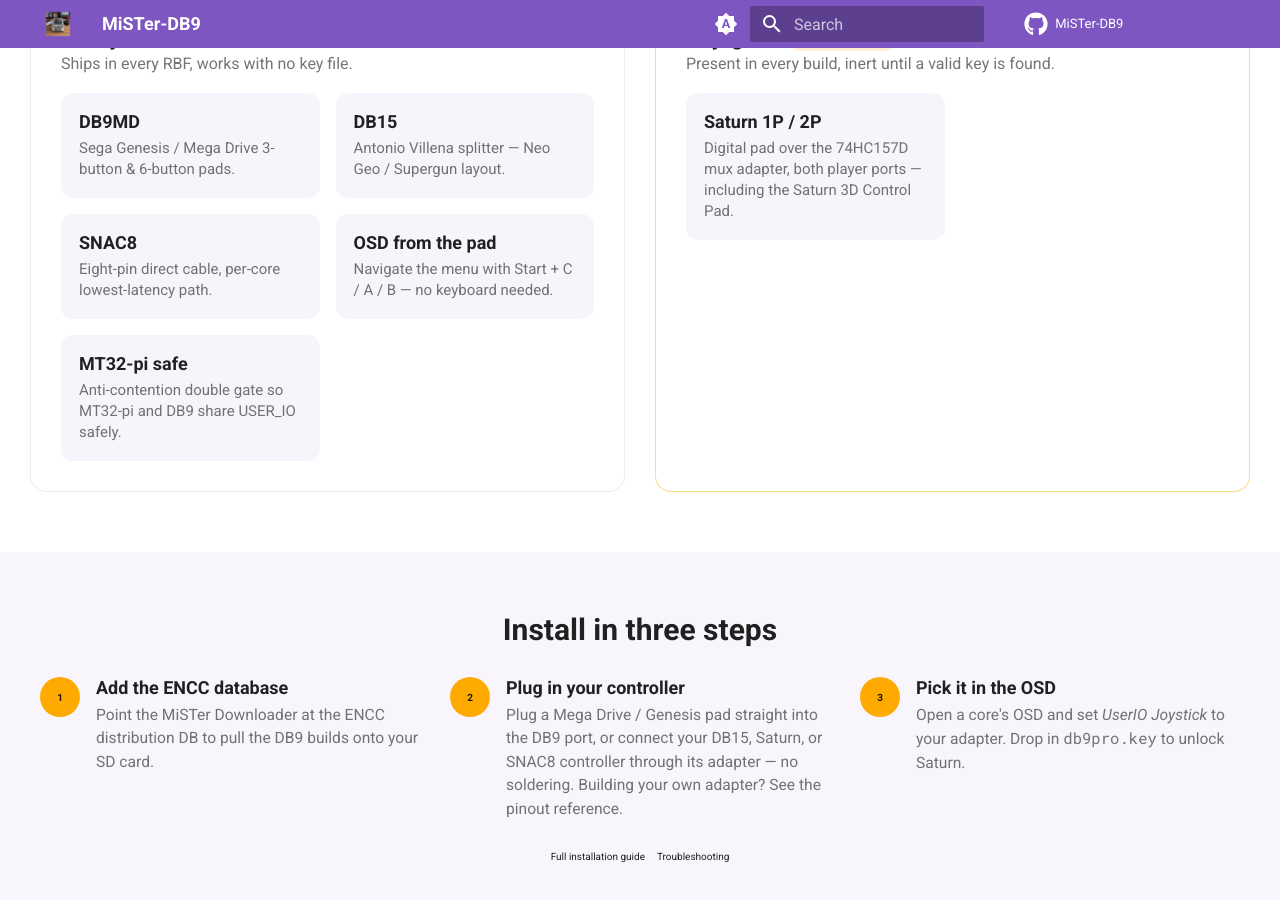
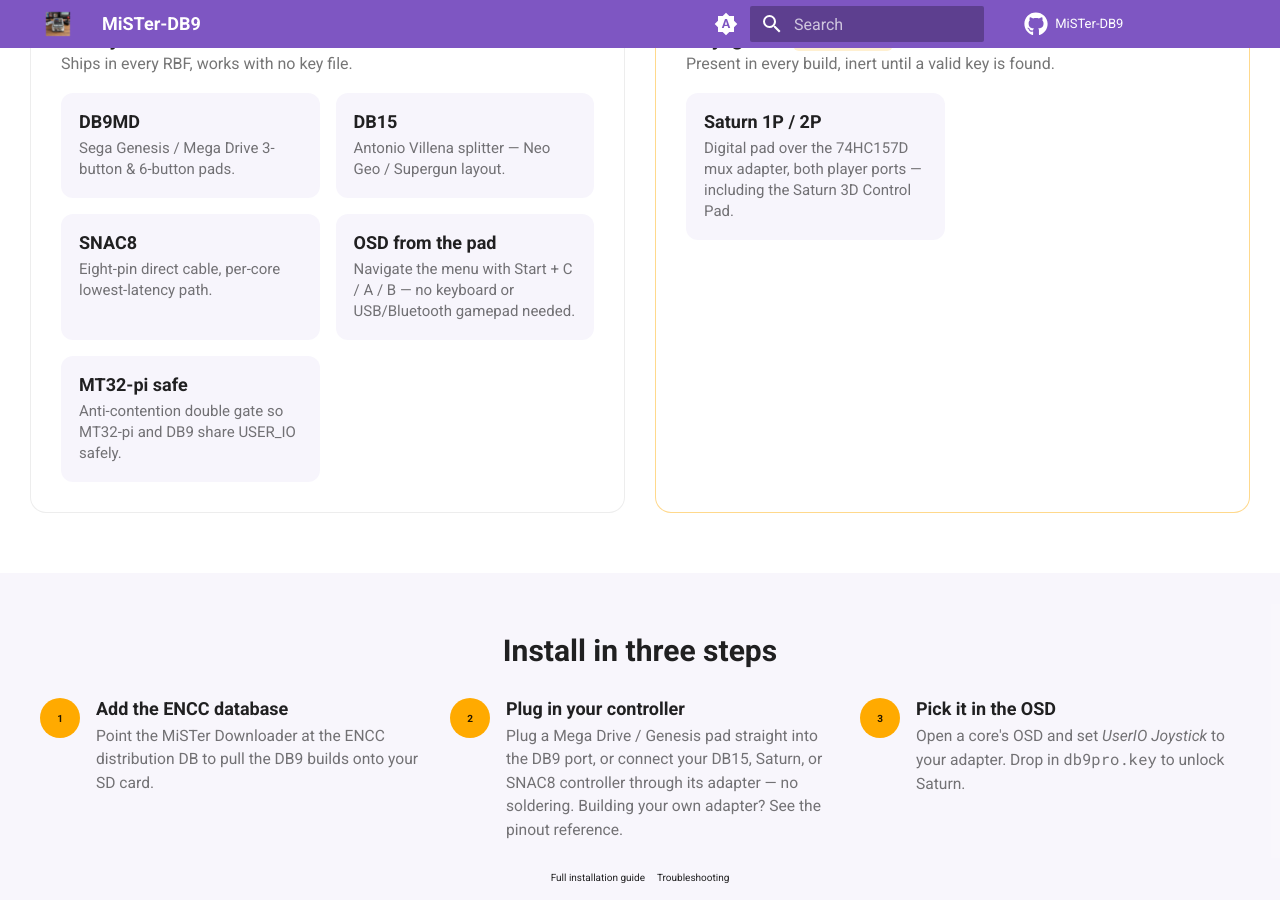
Before and after one commit to MiSTer-DB9/MiSTer-DB9.github.io, an MkDocs documentation site: the page built from docs/index.md, in a window 1280 px wide and 900 px high, scrolled down 667 px. Built offline with MkDocs 1.6.1 and Material for MkDocs 9.7.7, drawn with Linux system fonts in a browser that asks for light colours.

Commit message:
home: clarify OSD navigation needs no keyboard or USB/Bluetooth gamepad
Also bump vendored Documentation submodule to match.

```diff
--- a/overrides/home.html
+++ b/overrides/home.html
@@ -53,7 +53,7 @@
           </li>
           <li class="db9-card">
             <h4>OSD from the pad</h4>
-            <p>Navigate the menu with Start + C / A / B — no keyboard needed.</p>
+            <p>Navigate the menu with Start + C / A / B — no keyboard or USB/Bluetooth gamepad needed.</p>
           </li>
           <li class="db9-card">
             <h4>MT32-pi safe</h4>
```
